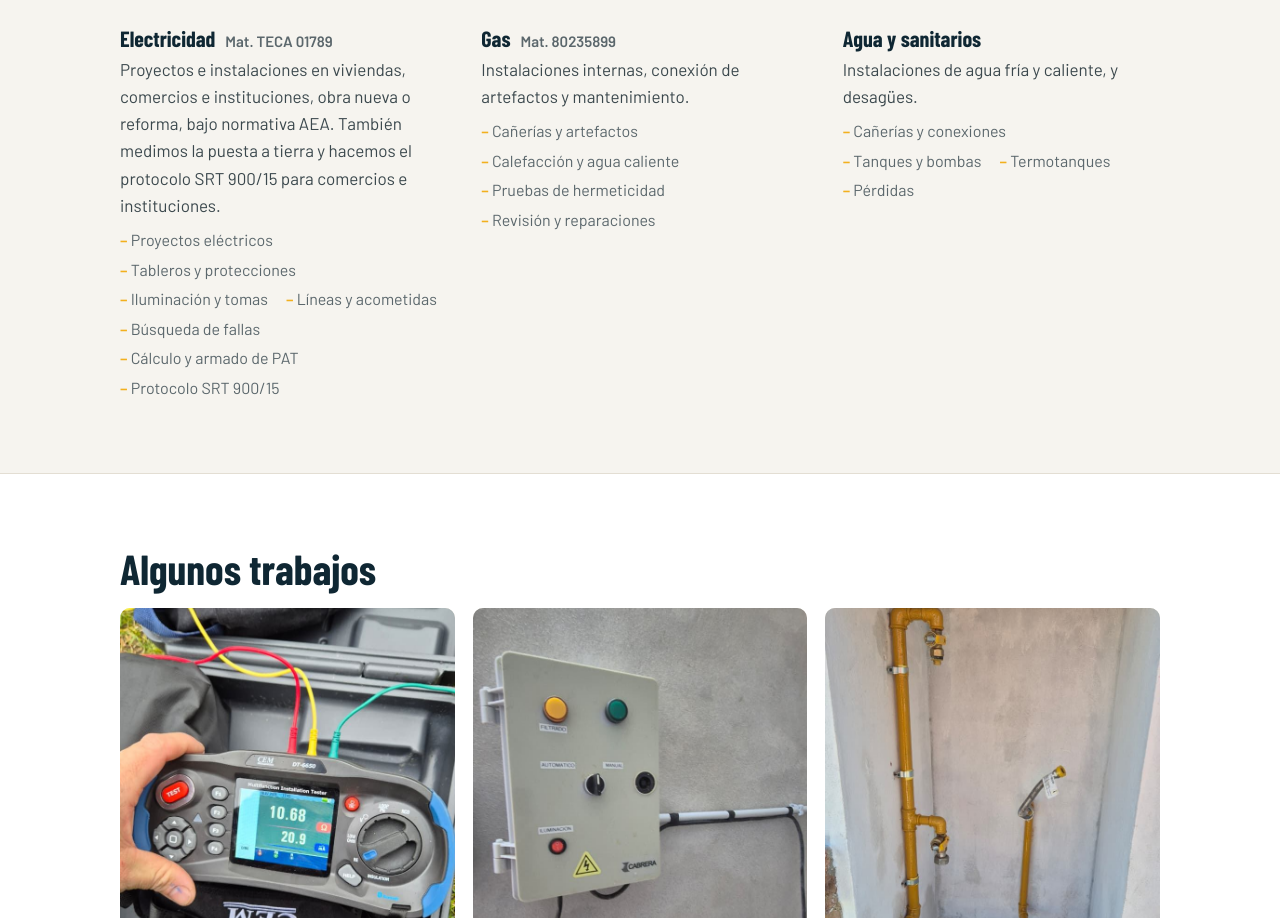
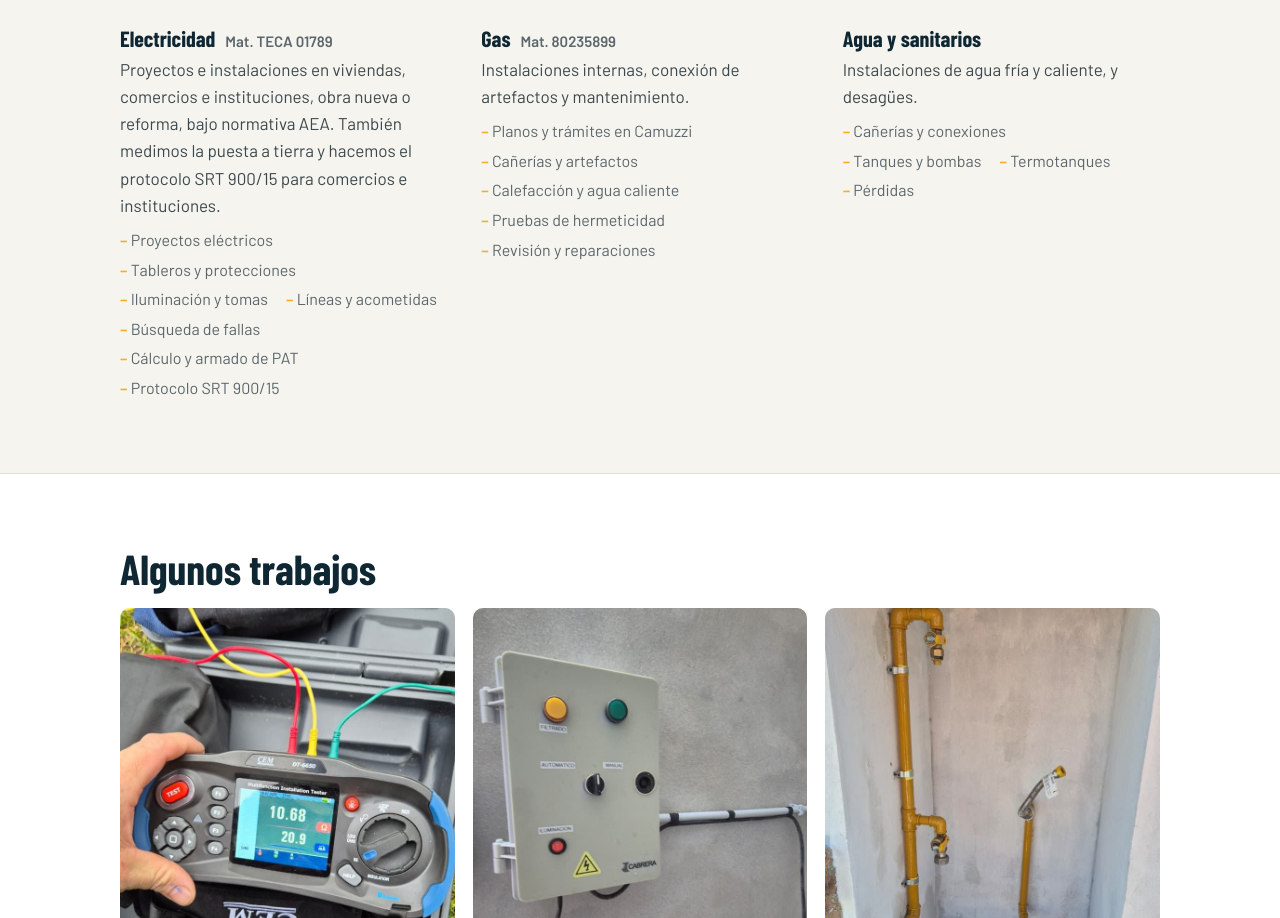
Before and after one commit to barrio13ae-prog/bae-web, a plain HTML site: page index.html in a window 1280 px wide. Shown: the part 1101-2019 px from the top of the page. Drawn offline with nearby package versions, Linux system fonts and the light colour scheme.

Commit message:
Gas: ítem Planos y trámites en Camuzzi
Co-Authored-By: Claude Opus 5.5 <noreply@anthropic.com>

```diff
--- a/index.html
+++ b/index.html
@@ -191,7 +191,7 @@ footer{padding:28px 0 90px;font-size:14px;color:var(--mut);border-top:1px solid
     <div>
       <h3>Gas <i>Mat. 80235899</i></h3>
       <p>Instalaciones internas, conexión de artefactos y mantenimiento.</p>
-      <ul><li>Cañerías y artefactos</li><li>Calefacción y agua caliente</li><li>Pruebas de hermeticidad</li><li>Revisión y reparaciones</li></ul>
+      <ul><li>Planos y trámites en Camuzzi</li><li>Cañerías y artefactos</li><li>Calefacción y agua caliente</li><li>Pruebas de hermeticidad</li><li>Revisión y reparaciones</li></ul>
     </div>
     <div>
       <h3>Agua y sanitarios</h3>
```
